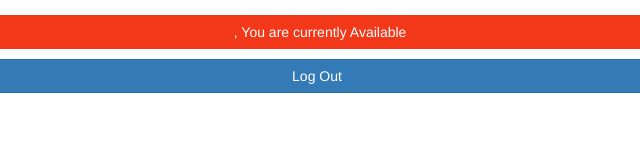
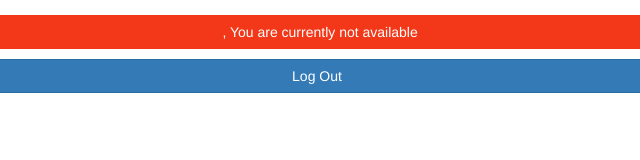
Before and after one commit to soyzamudio/CHAssistantExtension, a browser extension: page src/browser_action/browser_action.html at #/home in a window 1280 px wide. Shown: the full height of the page, 283-923 px from the left. Drawn offline with nearby package versions, Linux system fonts and the light colour scheme.

Commit message:
Fixed home button issue

```diff
--- a/src/browser_action/templates/home.html
+++ b/src/browser_action/templates/home.html
@@ -2,7 +2,7 @@
   <div class="row">
     <div class="col-md-12">
       <button class="btn btn-available" ng-class='{"btn-not-available": !user.available}' ng-click='availability()'><span class="pull-left icon ion-ios-bolt"></span>
-        <span class='text-capitalize'>{{user.$id}}</span>, You are currently Available
+        <span class='text-capitalize'>{{user.$id}}</span>, You are currently <span ng-if='user.available'>available</span><span ng-if='!user.available'>not available</span>
       </button>
     </div>
     <div class="col-md-12">
```
